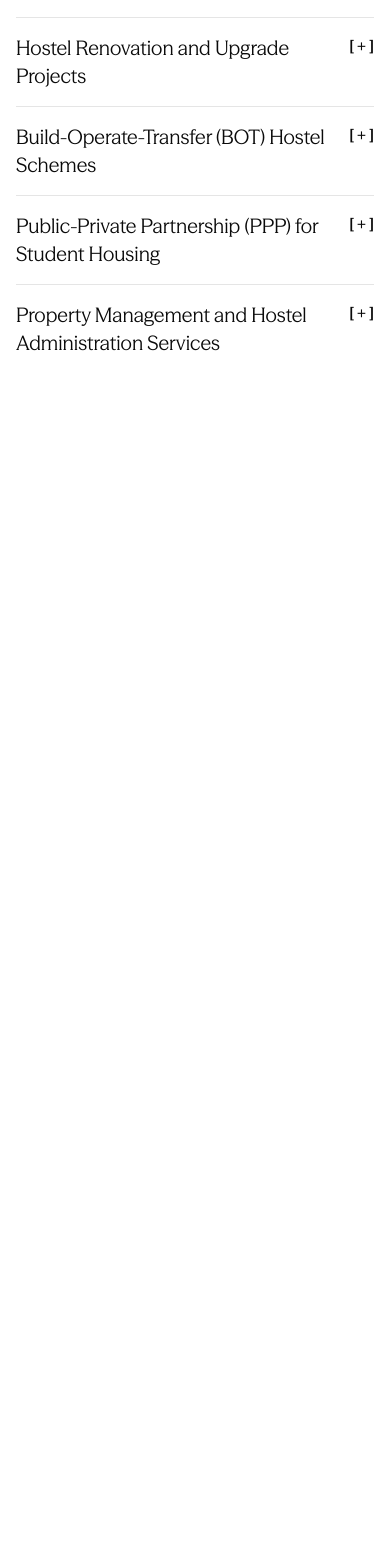
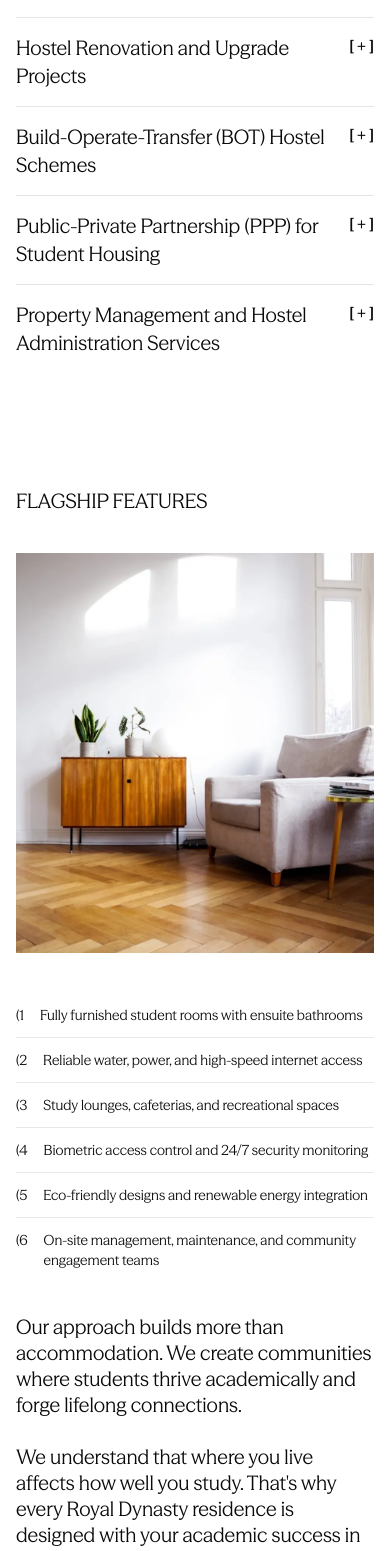
Before and after one commit to kingbary/royal-dynasty-homes, a Next.js app: page / in a window 390 px wide. Shown: the part 2306-3857 px from the top of the page. Before the commit the page ends 2737 px from the top, so only its background shows below. Built offline with nearby package versions, Linux system fonts and the light colour scheme; a web font is replaced by a local one.

Commit message:
feat:flagship features section

```diff
--- /dev/null
+++ b/components/home/flagship-features.tsx
@@ -0,0 +1,137 @@
+import React from 'react'
+import { motion } from 'framer-motion'
+import Container from '../universal/container'
+import { containerVariants, fadeInUpVariants } from '@/lib/animation'
+import Image from 'next/image'
+
+export default function FlagshipFeatures() {
+    const imageVariants = {
+        hidden: {
+            opacity: 0,
+            scale: 0.9,
+            y: 50
+        },
+        visible: {
+            opacity: 1,
+            scale: 1,
+            y: 0,
+            transition: {
+                duration: 0.8,
+                ease: [0.6, -0.05, 0.01, 0.99] as const
+            }
+        }
+    }
+
+    const featuresContainerVariants = {
+        hidden: { opacity: 0 },
+        visible: {
+            opacity: 1,
+            transition: {
+                staggerChildren: 0.1,
+                delayChildren: 0.3
+            }
+        }
+    }
+
+    const featureItemVariants = {
+        hidden: {
+            opacity: 0,
+            x: -30,
+            y: 20
+        },
+        visible: {
+            opacity: 1,
+            x: 0,
+            y: 0,
+            transition: {
+                duration: 0.6,
+                ease: [0.6, -0.05, 0.01, 0.99] as const
+            }
+        }
+    }
+
+    const textVariants = {
+        hidden: {
+            opacity: 0,
+            y: 40
+        },
+        visible: {
+            opacity: 1,
+            y: 0,
+            transition: {
+                duration: 0.8,
+                ease: [0.6, -0.05, 0.01, 0.99] as const,
+                delay: 0.4
+            }
+        }
+    }
+
+    const flagshipFeatures = [
+        "Fully furnished student rooms with ensuite bathrooms",
+        "Reliable water, power, and high-speed internet access",
+        "Study lounges, cafeterias, and recreational spaces",
+        "Biometric access control and 24/7 security monitoring",
+        "Eco-friendly designs and renewable energy integration",
+        "On-site management, maintenance, and community engagement teams"
+    ]
+    return (
+        <section>
+            <Container className='py-[58px] md:py-30'>
+                <motion.div
+                    variants={containerVariants}
+                    initial="hidden"
+                    whileInView="visible"
+                    viewport={{ once: true, amount: 0.3 }}
+                >
+                    <motion.div variants={fadeInUpVariants} className='flex mb-10'>
+                        <h3 className='text-xl font-normal leading-[120%] md:text-[40px] max-w-[630px] uppercase'>Flagship Features</h3>
+                    </motion.div>
+                </motion.div>
+                <div className='flex flex-col lg:flex-row justify-between gap-8'>
+                    <motion.div
+                        variants={containerVariants}
+                        initial="hidden"
+                        whileInView="visible"
+                        viewport={{ once: true, amount: 0.3 }}
+                    >
+                        <motion.div variants={imageVariants}>
+                            <Image src={'/images/flagship-feature-img.webp'} width={468} height={523} alt='Flagship Feature Image' />
+                        </motion.div>
+                        <motion.div
+                            variants={featuresContainerVariants}
+                            className='mt-10'
+                        >
+                            {flagshipFeatures.map((item, index) => (
+                                <motion.div
+                                    key={index}
+                                    variants={featureItemVariants}
+                                    whileHover={{
+                                        x: 10,
+                                        transition: { duration: 0.3 }
+                                    }}
+                                    className='flex gap-4 border-b border-[#E8E8E8] py-3 last:border-0 cursor-pointer'
+                                >
+                                    <p className='font-normal text-sm md:text-base'>{`(${index + 1}`}</p>
+                                    <p className='font-normal text-sm md:text-base'>{item}</p>
+                                </motion.div>
+                            ))}
+                        </motion.div>
+                    </motion.div>
+                    <motion.div
+                        variants={textVariants}
+                        initial="hidden"
+                        whileInView="visible"
+                        viewport={{ once: true, amount: 0.3 }}
+                        className='max-w-[630px]'
+                    >
+                        <p className='font-normal text-xl md:text-[32px] leading-[130%]'>Our approach builds more than accommodation. We create communities where students thrive academically and forge lifelong connections.
+                            <br /><br />
+                            We understand that where you live affects how well you study. That's why every Royal Dynasty residence is designed with your academic success in mind.
+                        </p>
+                    </motion.div>
+                </div>
+            </Container>
+        </section>
+
+    )
+}
--- a/components/home/our-services-section.tsx
+++ b/components/home/our-services-section.tsx
@@ -44,7 +44,7 @@ export default function OurServicesSection() {
                     viewport={{ once: true, amount: 0.3 }}
                 >
                     <motion.div variants={fadeInUpVariants} className='flex justify-end mb-10'>
-                        <h3 className='text-xl font-normal leading-[120%] md:text-[40px] max-w-[630px]'>Our Services</h3>
+                        <h3 className='text-xl font-normal leading-[120%] md:text-[40px] max-w-[630px] uppercase'>Our Services</h3>
                     </motion.div>
 
                     {/* MOBILE  */}
--- a/screens/homepage.tsx
+++ b/screens/homepage.tsx
@@ -1,7 +1,9 @@
+"use client"
 import React from 'react'
 import HeroSection from '@/components/home/hero-section'
 import OurStorySection from '@/components/home/our-story-section'
 import OurServicesSection from '@/components/home/our-services-section'
+import FlagshipFeatures from '@/components/home/flagship-features'
 
 export default function Homepage() {
     return (
@@ -9,6 +11,7 @@ export default function Homepage() {
             <HeroSection />
             <OurStorySection />
             <OurServicesSection />
+            <FlagshipFeatures />
         </>
     )
 }
```
Also changed, not shown: public/images/flagship-feature-img.webp (added).
